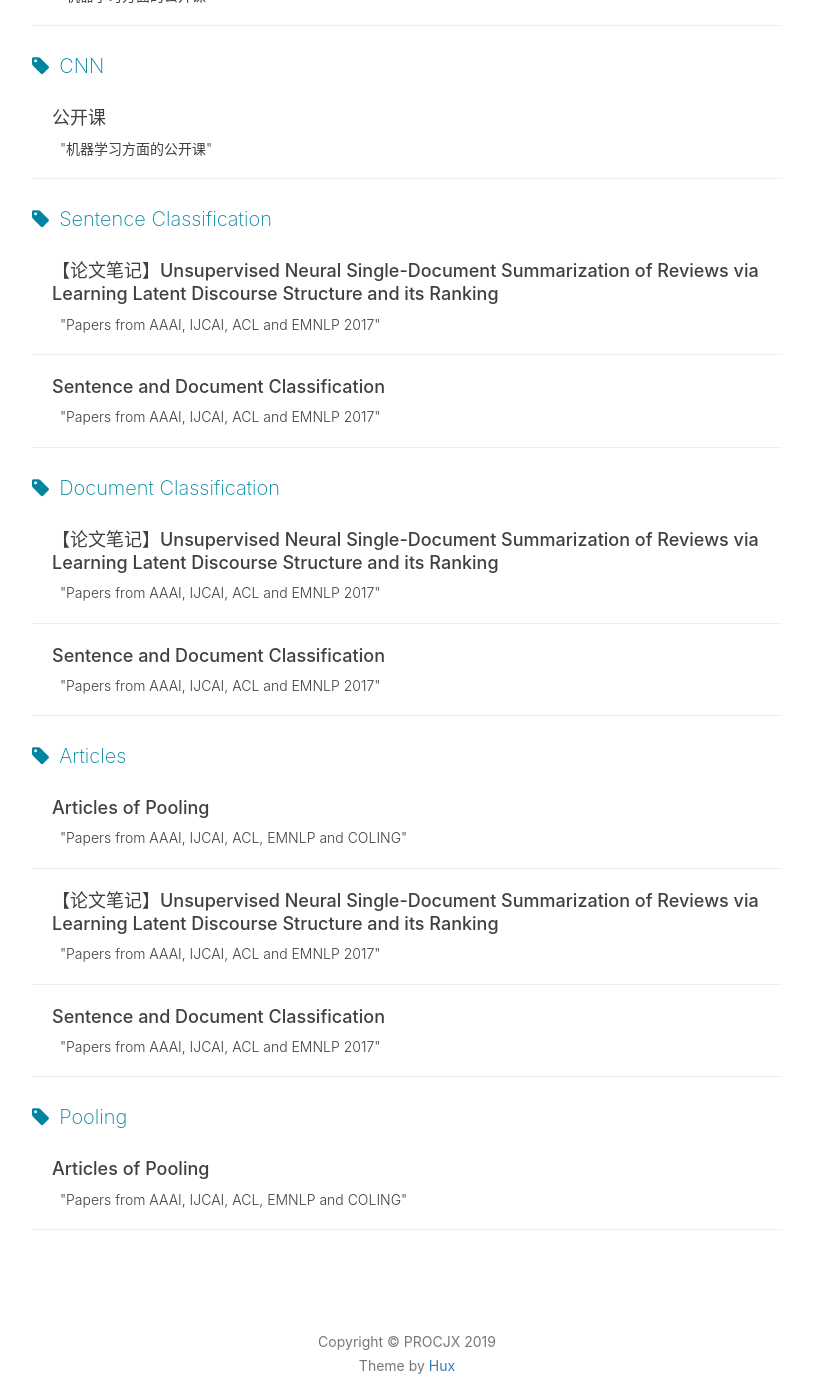
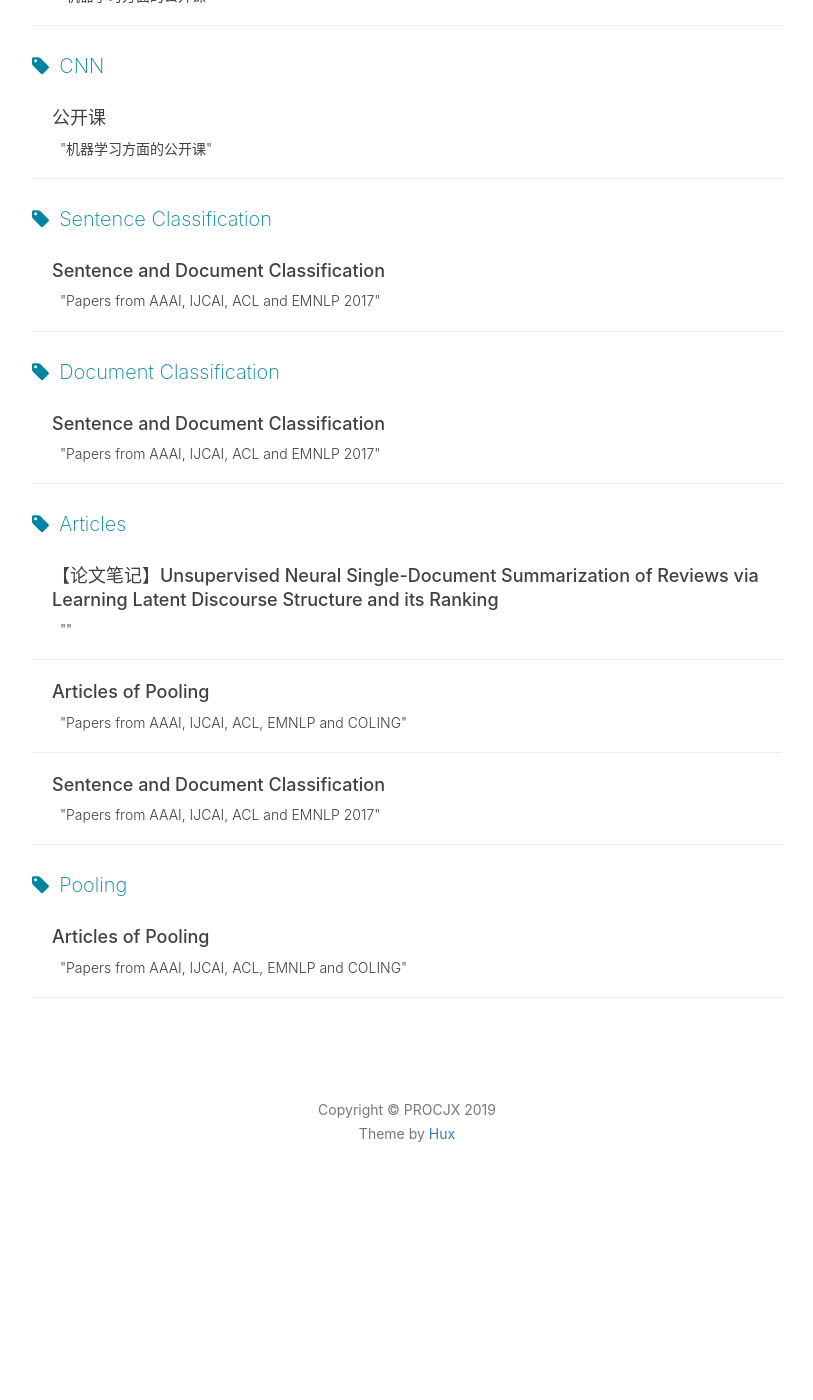
Before and after one commit to procjx/procjx.github.io.old, a Jekyll site: the page built from tags.html, in a window 1280 px wide and 1400 px high, scrolled down 1539 px. Shown: the whole window, without its empty margins (233-1046 px from the left). Built offline with Jekyll 4.4.1, drawn with Linux system fonts in a browser that asks for light colours; nearby versions of some CDN libraries; comment, search, counter and statistics services are not loaded; after the commit the page ends 2777 px from its top, so only the background shows below that.

Commit message:
Update 2019-1-1-ok.md

```diff
--- a/_posts/2019-1-1-ok.md
+++ b/_posts/2019-1-1-ok.md
@@ -1,14 +1,12 @@
 ---
 layout:     post
 title:      "【论文笔记】Unsupervised Neural Single-Document Summarization of Reviews via Learning Latent Discourse Structure and its Ranking"
-subtitle:   "Papers from AAAI, IJCAI, ACL and EMNLP 2017"
-date:       2017-11-27 10:00:00
+subtitle:   ""
+date:       2019-10-27 10:00:00
 author:     "Procjx"
 header-img: "img/blog/machine-learning.jpg"
 catalog:    true
 tags:
-    - Sentence Classification
-    - Document Classification
     - Articles
 
 ---
```
